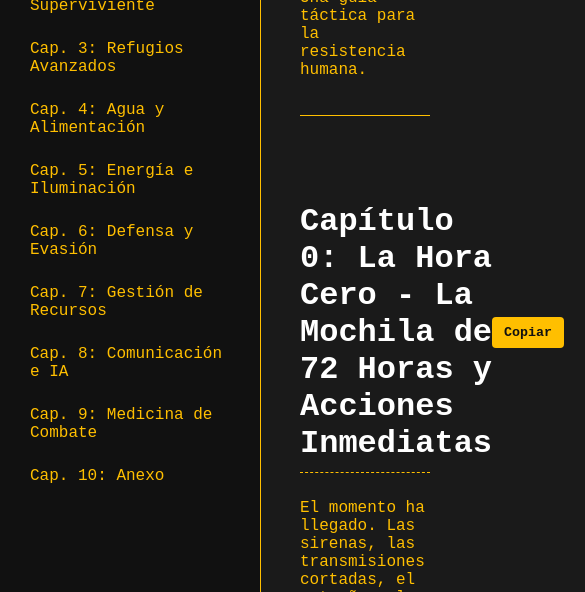
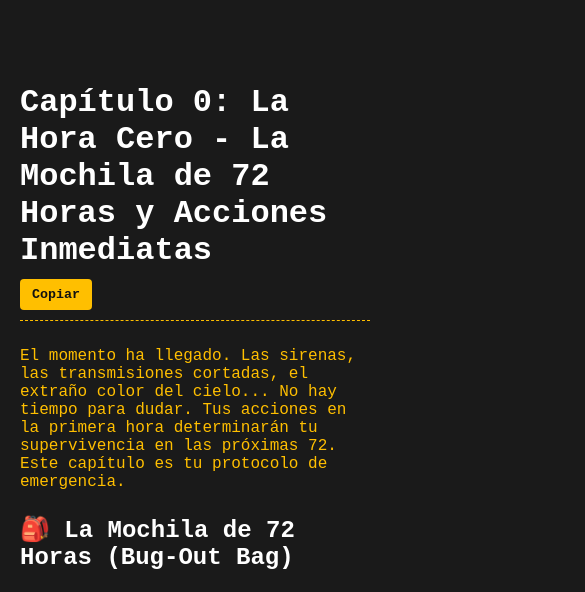
Before and after one commit to Datvsoldier/resilient, a plain HTML site: page index.html in a window 390 px wide. Shown: the part 247-839 px from the top of the page, 585 px wide, since content can reach past the window. Drawn offline with Linux system fonts and the light colour scheme.

Commit message:
Add files via upload

```diff
--- a/style.css
+++ b/style.css
@@ -115,3 +115,25 @@ th {
     background-color: #ffbf00;
     color: #111;
 }
+
+/* Estilos para pantallas pequeñas (móviles) */
+@media (max-width: 768px) {
+    .sidebar {
+        display: none; /* Oculta la barra lateral en móviles */
+    }
+
+    .content {
+        margin-left: 0; /* Elimina el margen izquierdo */
+        width: 100%; /* Ocupa todo el ancho */
+        padding: 20px; /* Ajusta el padding para móviles */
+    }
+
+    section h2 {
+        flex-direction: column; /* Apila el título y el botón */
+        align-items: flex-start;
+    }
+
+    .copy-btn {
+        margin-top: 10px;
+    }
+}
```
